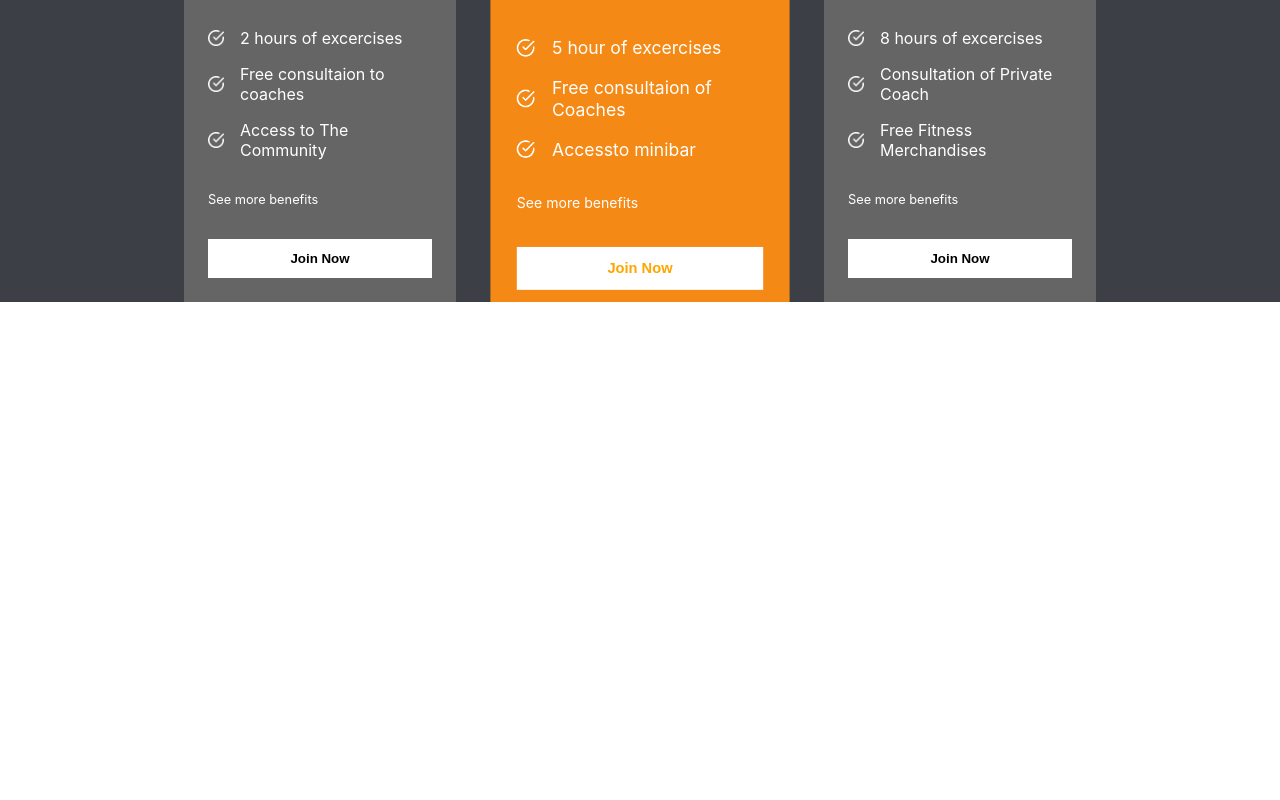
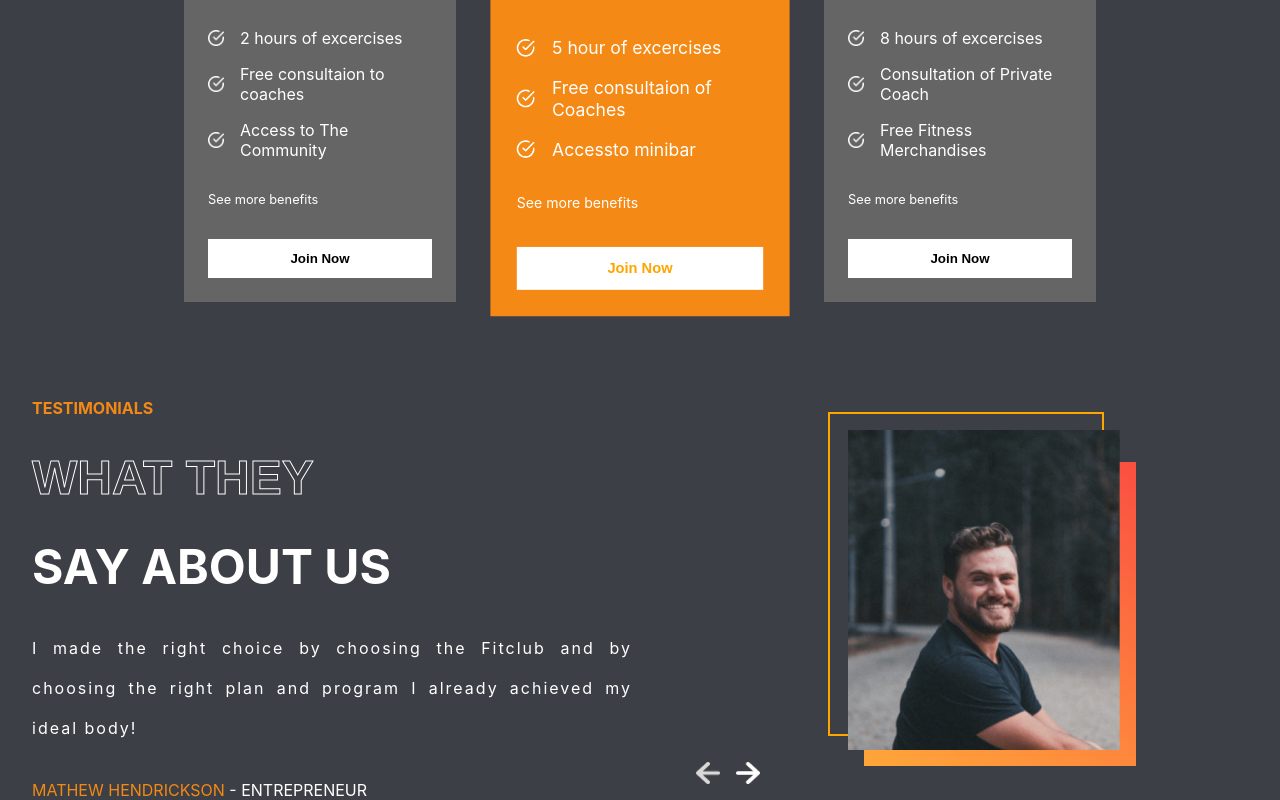
Before and after one commit to Tuzbay/FitClub-Website-React, a React (Create React App) app: page / in a window 1280 px wide. Shown: the part 2149-2949 px from the top of the page. Before the commit the page ends 2451 px from the top, so only its background shows below. Built offline with nearby package versions, Linux system fonts and the light colour scheme.

Commit message:
Testimonials Component Added!

```diff
--- a/src/App.js
+++ b/src/App.js
@@ -3,6 +3,7 @@
 import Programs from "./Programs"
 import Reasons from "./Reasons"
 import Plans from "./Plans"
+import Testimonial from "./Testimonials"
 
 function App() {
   return (
@@ -11,6 +12,7 @@
     <Programs />
     <Reasons />
     <Plans />
+    <Testimonial />
     </div>
   );
 }
--- /dev/null
+++ b/src/Testimonial.css
@@ -0,0 +1,78 @@
+.testimonials {
+    display: flex;
+    gap: 1rem;
+    padding: 0 2rem;
+
+}
+
+.left-t {
+    display: flex;
+    flex: 1 1;
+    gap: 2rem;
+    flex-direction: column;
+    color: white;
+}
+
+.left-t>:nth-child(1) {
+    color: var(--orange);
+    font-weight: bold;
+}
+
+.left-t>:nth-child(2),
+.left-t>:nth-child(3) {
+    font-weight: bold;
+    font-size: 3rem;
+}
+
+.left-t>:nth-child(4) {
+    text-transform: none;
+    text-align: justify;
+    letter-spacing: 2px;
+    line-height: 40px;
+}
+
+.right-t {
+    flex: 1;
+    position: relative;
+}
+
+.right-t>img {
+    position: absolute;
+    width: 17rem;
+    height: 20rem;
+    object-fit: cover;
+    right: 8rem;
+    top: 2rem;
+}
+
+.right-t>:nth-child(1) {
+    position: absolute;
+    width: 17rem;
+    height: 20rem;
+    border: 2px solid orange;
+    background-color: transparent;
+    right: 9rem;
+    top: 0.9rem;
+}
+
+.right-t>:nth-child(2) {
+    position: absolute;
+    width: 17rem;
+    height: 19rem;
+    right: 7rem;
+    background: var(--planCard);
+    top: 4rem;
+}
+
+.arrows {
+    display: flex;
+    gap: 1rem;
+    position: absolute;
+    bottom: 1rem;
+    left: 3rem;
+}
+
+.arrows>img {
+    width: 1.5rem;
+    cursor: pointer;
+}
--- /dev/null
+++ b/src/Testimonials.js
@@ -0,0 +1,54 @@
+import React, { useState } from 'react'
+import "./Testimonial.css"
+import { testimonialsData} from "./data/testimonialsData"
+import leftArrow from "./assets/leftArrow.png"
+import rightArrow from "./assets/rightArrow.png"
+
+function Testimonials() {
+
+    const [selected, setSelected] = useState(0);
+    const tLength = testimonialsData.length;
+
+  return (
+    <div className='testimonials'>
+        <div className="left-t">
+            <span>TESTIMONIALS</span>
+            <span className='stroke-text'>WHAT THEY</span>
+            <span>SAY ABOUT US</span>
+            <span>
+                {testimonialsData[selected].review}
+            </span>
+            <span>
+                <span style={{color: "var(--orange)"}}>
+                    {testimonialsData[selected].name}
+                </span> {" "}
+                - {testimonialsData[selected].status}
+            </span>
+        </div>
+
+        <div className="right-t">
+            <div></div>
+            <div></div>
+            <img src={testimonialsData[selected].image} alt=''/>
+
+            <div className='arrows'>
+                <img
+                onClick={() => {
+                    selected === 0
+                    ? setSelected(tLength -1)
+                    : setSelected((prev) => prev - 1);
+                }}
+                src={leftArrow} alt='leftArrow'/>
+
+                <img
+                onClick={() => {
+                    selected===tLength-1 ? setSelected(0) : setSelected((prev) => prev + 1);
+                }}
+                src={rightArrow} alt='rightArrow'/>
+            </div>
+        </div>
+    </div>
+  )
+}
+
+export default Testimonials
```
